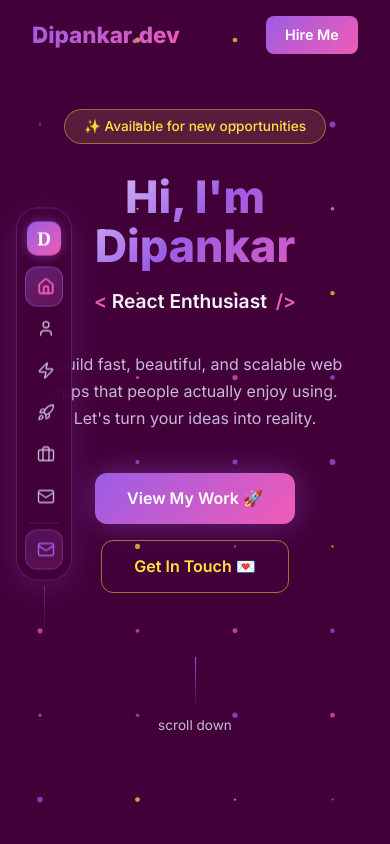
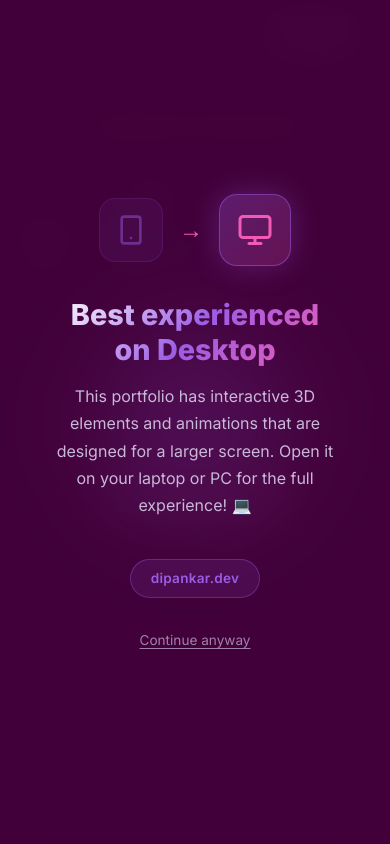
Before and after one commit to ice-prince787/my-portfolio, a Next.js app: page / in a window 390 px wide. Shown: the top 844 px of the page. Built offline with nearby package versions, Linux system fonts and the light colour scheme.

Commit message:
add mobile block screen

```diff
--- /dev/null
+++ b/app/components/MobileBlock.tsx
@@ -0,0 +1,136 @@
+'use client'
+import { useState, useEffect } from 'react'
+import { Monitor, Smartphone } from 'lucide-react'
+
+export default function MobileBlock() {
+  const [isMobile, setIsMobile] = useState(false)
+  const [dismissed, setDismissed] = useState(false)
+
+  useEffect(() => {
+    const check = () => setIsMobile(window.innerWidth < 1024)
+    check()
+    window.addEventListener('resize', check)
+    return () => window.removeEventListener('resize', check)
+  }, [])
+
+  if (!isMobile || dismissed) return null
+
+  return (
+    <div style={{
+      position: 'fixed',
+      inset: 0,
+      zIndex: 9999,
+      background: 'rgba(66,0,57,0.97)',
+      backdropFilter: 'blur(20px)',
+      display: 'flex',
+      flexDirection: 'column',
+      alignItems: 'center',
+      justifyContent: 'center',
+      padding: '2rem',
+      textAlign: 'center',
+    }}>
+      {/* Glow */}
+      <div style={{
+        position: 'absolute',
+        width: '300px', height: '300px',
+        borderRadius: '50%',
+        background: 'radial-gradient(circle, rgba(155,93,229,0.2) 0%, transparent 70%)',
+        filter: 'blur(40px)',
+        pointerEvents: 'none',
+      }} />
+
+      {/* Icons */}
+      <div style={{
+        display: 'flex',
+        alignItems: 'center',
+        justifyContent: 'center',
+        gap: '1rem',
+        marginBottom: '2rem',
+        position: 'relative',
+      }}>
+        <div style={{
+          width: '64px', height: '64px',
+          borderRadius: '16px',
+          background: 'rgba(155,93,229,0.15)',
+          border: '1px solid rgba(155,93,229,0.3)',
+          display: 'flex', alignItems: 'center', justifyContent: 'center',
+          opacity: 0.5,
+        }}>
+          <Smartphone size={32} color="#9B5DE5" />
+        </div>
+
+        <div style={{ color: '#F15BB5', fontSize: '1.5rem' }}>→</div>
+
+        <div style={{
+          width: '72px', height: '72px',
+          borderRadius: '18px',
+          background: 'linear-gradient(135deg, rgba(155,93,229,0.3), rgba(241,91,181,0.2))',
+          border: '1px solid rgba(155,93,229,0.5)',
+          display: 'flex', alignItems: 'center', justifyContent: 'center',
+          boxShadow: '0 0 30px rgba(155,93,229,0.3)',
+        }}>
+          <Monitor size={36} color="#F15BB5" />
+        </div>
+      </div>
+
+      {/* Text */}
+      <h1 style={{
+        fontSize: '1.8rem',
+        fontWeight: 800,
+        background: 'linear-gradient(135deg, #F6F2FF, #9B5DE5, #F15BB5)',
+        WebkitBackgroundClip: 'text',
+        WebkitTextFillColor: 'transparent',
+        marginBottom: '1rem',
+        lineHeight: 1.2,
+        position: 'relative',
+      }}>
+        Best experienced<br />on Desktop
+      </h1>
+
+      <p style={{
+        color: '#c9b8d8',
+        fontSize: '1rem',
+        lineHeight: 1.7,
+        maxWidth: '300px',
+        marginBottom: '2.5rem',
+        position: 'relative',
+      }}>
+        This portfolio has interactive 3D elements and animations that are designed for a larger screen. Open it on your laptop or PC for the full experience! 💻
+      </p>
+
+      {/* URL chip */}
+      <div style={{
+        background: 'rgba(155,93,229,0.12)',
+        border: '1px solid rgba(155,93,229,0.35)',
+        borderRadius: '100px',
+        padding: '0.5rem 1.2rem',
+        fontSize: '0.85rem',
+        color: '#9B5DE5',
+        fontWeight: 600,
+        marginBottom: '2rem',
+        position: 'relative',
+        letterSpacing: '0.02em',
+      }}>
+        dipankar.dev
+      </div>
+
+      {/* Continue anyway button */}
+      <button
+        onClick={() => setDismissed(true)}
+        style={{
+          background: 'transparent',
+          border: 'none',
+          color: '#c9b8d8',
+          fontSize: '0.85rem',
+          cursor: 'pointer',
+          textDecoration: 'underline',
+          textUnderlineOffset: '3px',
+          opacity: 0.7,
+          position: 'relative',
+        }}
+      >
+        Continue anyway
+      </button>
+    </div>
+  )
+}
--- a/app/page.tsx
+++ b/app/page.tsx
@@ -2,10 +2,12 @@
 import Hero from './components/Hero'
 import About from './components/About'
 import Sidebar from './components/Sidebar'
+import MobileBlock from './components/MobileBlock'
 
 export default function Home() {
   return (
     <main>
+      <MobileBlock />
       <Navbar />
       <Sidebar />
       <Hero />
```
